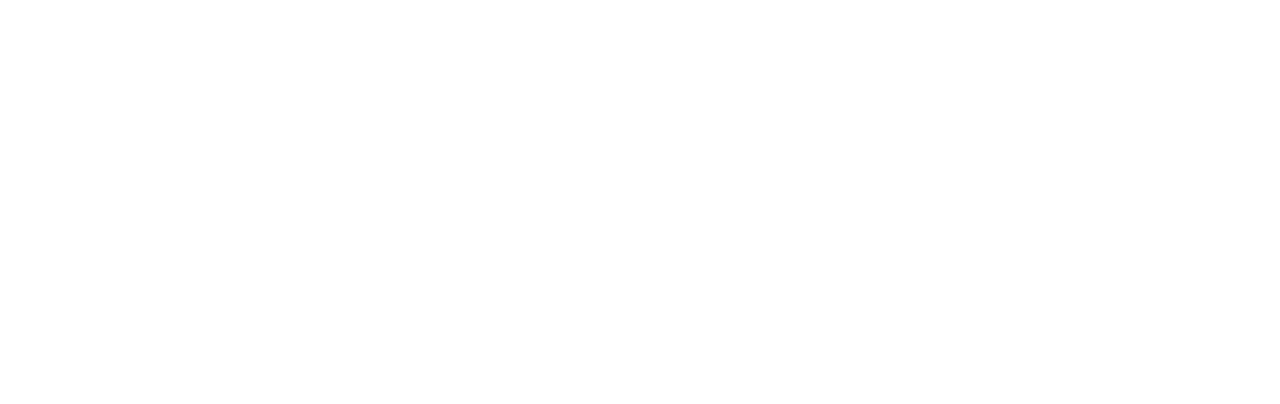
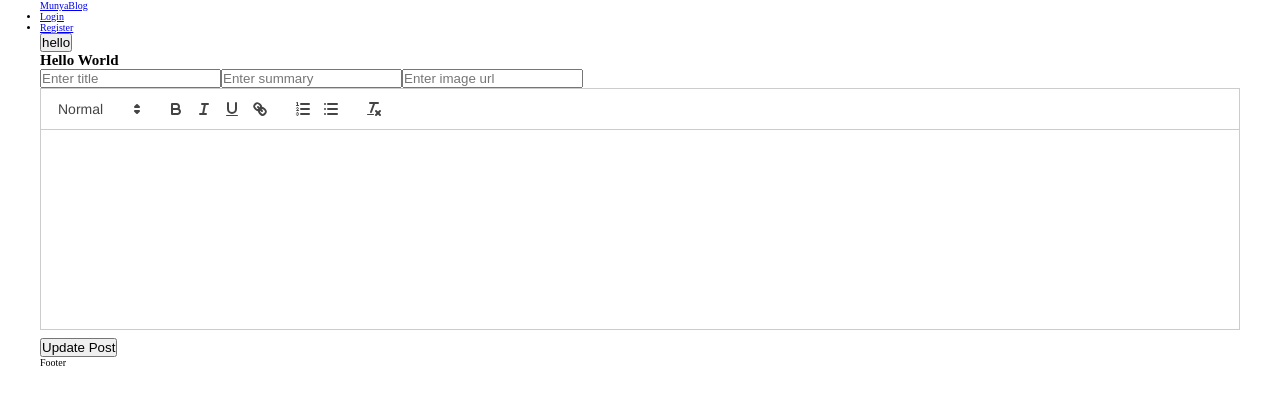
Before and after one commit to miig369/blogging-app, a React (Vite) app in the folder frontend/: page /edit/1 in a window 1280 px wide. Before the commit this address had no page. Shown: the top 404 px of the page. Built offline with nearby package versions, Linux system fonts and the light colour scheme; no server answers.

Commit message:
implement delete, edit and update functionality

```diff
--- a/frontend/src/App.tsx
+++ b/frontend/src/App.tsx
@@ -7,6 +7,7 @@
 import { UserContextProvider } from './context/user-context'
 import CreateArticle from './pages/create-article'
 import ArticlePage from './pages/article-page'
+import EditArticle from './pages/edit-article'
 
 function App() {
 
@@ -25,6 +26,7 @@
         <Route path='/register' element={<Register />} />
         <Route path='/create' element={<CreateArticle />} />
         <Route path='/articles/:id' element={<ArticlePage/>} />
+        <Route path='/edit/:id' element={<EditArticle />} />
         </Route>
       </Routes>
     </UserContextProvider>
--- a/frontend/src/components/header/Header.tsx
+++ b/frontend/src/components/header/Header.tsx
@@ -52,7 +52,6 @@
                     {user &&
                     <>
                     <li>{user}</li>
-                    <li><Link to="/create">Create new post</Link></li>
                     <li><a onClick={handleLogout}>logout</a></li>
                     </>
                     }
--- a/frontend/src/pages/article-page.tsx
+++ b/frontend/src/pages/article-page.tsx
@@ -1,8 +1,11 @@
-import {useState, useEffect} from 'react';
+import {useState, useEffect, useContext} from 'react';
 import apiClient from '../services/api-client';
-import { Navigate, useParams } from 'react-router-dom';
+import { useParams } from 'react-router-dom';
+import { UserContext } from '../context/user-context';
+import { Link, Navigate } from 'react-router-dom';
 
 interface ArticleProps {
+    _id : string | number | any;
     title: string,
     summary?:string,
     content?:string,
@@ -12,8 +15,10 @@
 
 const ArticlePage = () => {
 
-    let {id} = useParams();
+    const {id} = useParams();
+    const {userInfo} = useContext(UserContext);
     const [articleInfo, setArticleInfo] = useState<ArticleProps>(null)
+    const [redirect, setRedirect] = useState(false);
     useEffect(()=>{
 
         apiClient.get('/api/articles/'+id)
@@ -25,18 +30,42 @@
         })
     }, [])
 
+    function handleDelete(){
+        apiClient.delete('/api/articles/'+id)
+        .then((response)=>{
+            setRedirect(true)
+        })
+        .catch((error)=>{
+            console.log(error.message)
+        })
+    }
+
     if (!articleInfo){
         return '';
     }
+
+    if(redirect){
+        return <Navigate to='/'/>
+    }
     return (
+        <>
+        { userInfo.id === articleInfo?.author?._id &&
+            <div className='container'>
+                <Link to={`/edit/${articleInfo._id}`}>
+                   Edit Article
+                </Link>
+                <a href='#' onClick={handleDelete}>
+                   Delete Article
+                </a>
+            </div>}
             <section className='container'>
                 <h1>{articleInfo?.title}</h1>
                 <img src={articleInfo?.imageUrl} alt={articleInfo?.title}/>
                 <div dangerouslySetInnerHTML={{__html: articleInfo?.content}} />
                 <time>{articleInfo?.datePosted}</time>
-            </section>)
-
-
+            </section>
+            </>
+    )
     /*
         "_id": "649736cbe478fdd54ccd9af8",
         "title": "post with image",
--- /dev/null
+++ b/frontend/src/pages/edit-article.tsx
@@ -0,0 +1,80 @@
+import ReactQuill from 'react-quill';
+import 'react-quill/dist/quill.snow.css';
+import {useEffect, useState} from 'react';
+import apiClient,{CanceledError, AxiosError} from '../services/api-client';
+import {Navigate, useParams} from 'react-router-dom';
+import { ToastContainer, toast } from 'react-toastify';
+import 'react-toastify/dist/ReactToastify.css';
+
+interface ArticlePros {
+    id?: string,
+    title :string,
+    summary  :string,
+    imageUrl: string,
+    content?: string | any,
+}
+
+const EditArticle = () => {
+    const {id} = useParams();
+    const [title, setTitle] = useState('')
+    const [summary, setSummary] = useState('')
+    const [imageUrl, setImageUrl] = useState('')
+    const [content, setContent] = useState('')
+    const [redirect, setRedirect] =useState(false)
+
+    useEffect(()=>{
+        apiClient.get<ArticlePros>('/api/articles/'+id)
+        .then((response)=>{
+            setTitle(response.data.title)
+            setSummary(response.data.summary)
+            setImageUrl(response.data.imageUrl)
+            setContent(response.data.content)
+        }).catch((error)=>{
+            console.log(error.message)
+        })
+    },[])
+
+    function handleUpdatePost(e){
+        e.preventDefault();
+
+        const newPost = {
+            title: title,
+            summary: summary,
+            imageUrl,
+            // imageUrl: imageUrl[0],
+            content: content
+        }
+
+        apiClient.put('/api/articles/'+id, newPost)
+        .then((response)=>{
+            setRedirect(true)
+        })
+        .catch((error)=>{
+            console.log(error.message)
+            toast("Something went wrong, please try again");
+        })
+    }
+
+    if(redirect){
+        return <Navigate to={'/edit/'+id}/>
+    }
+
+    return (
+        <>
+        <ToastContainer />
+    <section className='container'>
+        <h1>Hello World</h1>
+        <form className='create-article' onSubmit={handleUpdatePost}>
+            <input type="text" placeholder='Enter title' name='title' value={title} onChange={e => setTitle(e.target.value)} required/>
+            <input type="text" placeholder='Enter summary' name='summary' value={summary} onChange={e => setSummary(e.target.value)}  required />
+            <input type="text" placeholder='Enter image url' name='imageUrl' value={imageUrl} onChange={e => setImageUrl(e.target.value)}  required />
+            {/* <input type="file" name='imageUrl' onChange={e => setImageUrl(e.target.files)}/> */}
+            <ReactQuill theme="snow" value={content} style={{height: '20em', marginBottom: '5em'}} name='content' onChange={newValue => setContent(newValue)} required/>
+            <button>Update Post</button>
+        </form>
+    </section>
+    </>)
+
+}
+
+export default EditArticle;
--- a/frontend/src/pages/index-page.tsx
+++ b/frontend/src/pages/index-page.tsx
@@ -1,6 +1,8 @@
 import Article from '../components/article/Article';
 import apiClient from '../services/api-client';
-import { useState, useEffect } from 'react';
+import { useState, useEffect, useContext} from 'react';
+import { UserContext } from '../context/user-context';
+import { Link } from 'react-router-dom';
 
 interface ArticleProps {
     _id: string | number | any,
@@ -15,6 +17,7 @@
 const Home = () => {
 
     const [articles, setArticles] = useState<ArticleProps[]>([]);
+    const {userInfo} = useContext(UserContext)
 
     useEffect(()=>{
         apiClient.get<ArticleProps[]>('/api/articles').
@@ -26,8 +29,16 @@
             console.log(error.message)
         })
     }, [])
+
+    const user = userInfo?.firstName;
     return (
         <>
+        { user &&
+        <div className='create-article-btn'>
+            <Link to="/create">Create new post</Link>
+        </div>
+        }
+
         {
             articles.length > 0
             &&
```
